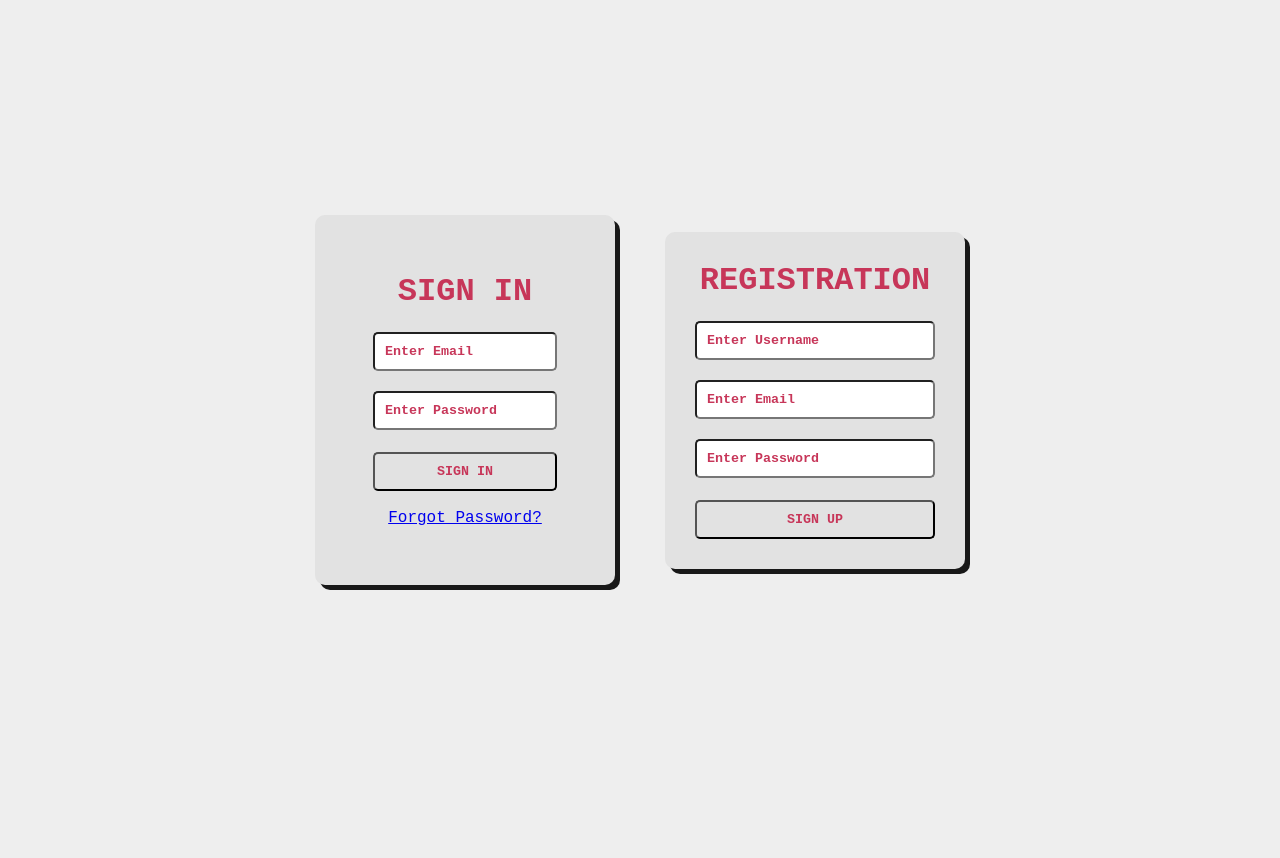
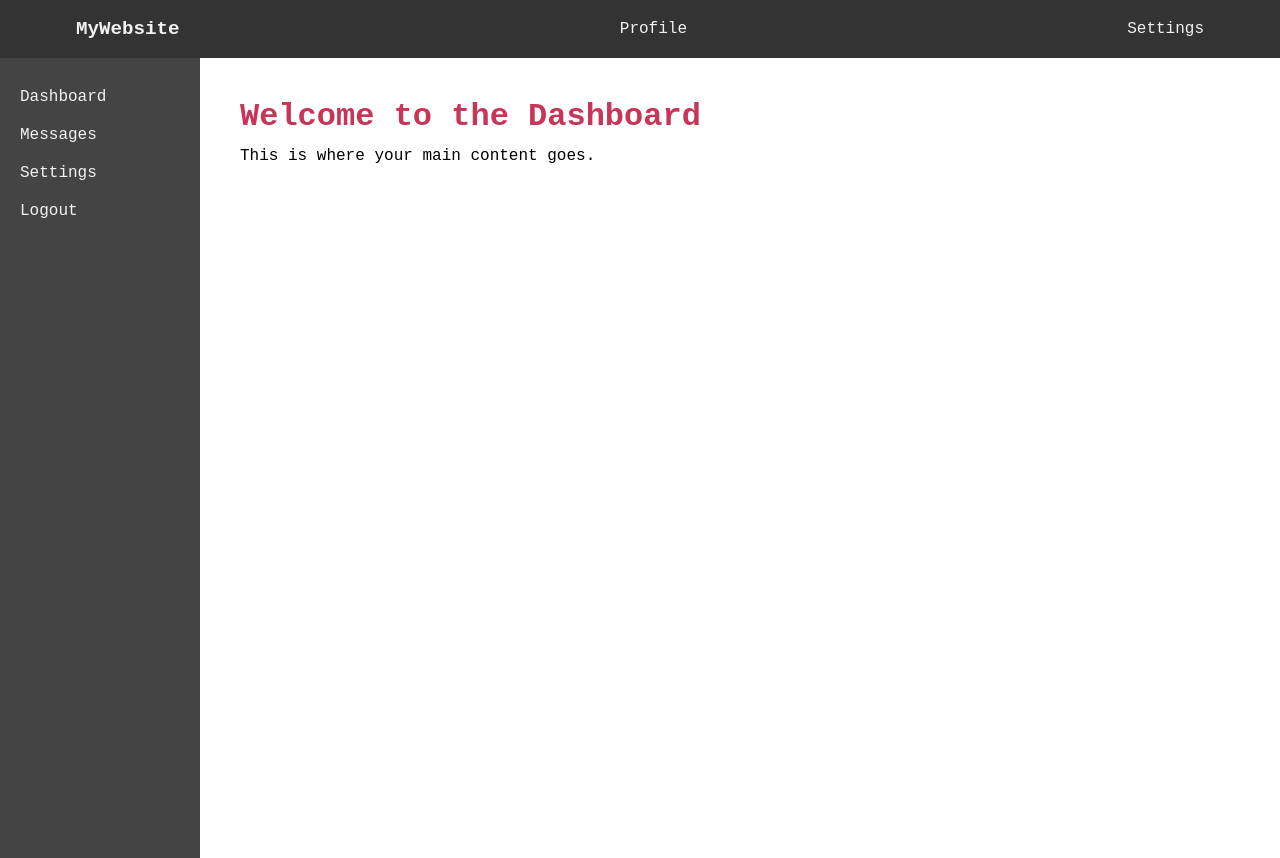
Before and after one commit to AdrianMiko/ACTIVITY1_1, a PHP site: page /ACTIVITY1/ in a window 1280 px wide. Before the commit the page ends 590 px from the top, so only its background shows below. Run offline with PHP 8.4, Linux system fonts and the light colour scheme.

Commit message:
pikawani tala pa

```diff
--- /dev/null
+++ b/header.php
@@ -0,0 +1,7 @@
+<div class="top-navbar">
+    <div class="top-navbar-content">
+        <a href="#home" class="logo">MyWebsite</a>
+        <a href="#profile">Profile</a>
+        <a href="#settings">Settings</a>
+    </div>
+</div>
--- a/index.php
+++ b/index.php
@@ -9,32 +9,14 @@
     <link rel="stylesheet" href="src/css/style.css">
     <title>Document</title>
 </head>
-<nav>
+<body>
 
-</nav>
-<body>
-    <div class="container">
-        <div class="sign-in">
-            <h1>SIGN IN</h1>
-            <form action="dashboard/admin/authentication/admin-class.php" method="POST">
-                <input type="hidden" name="csrf_token" value="<?php echo $_SESSION['csrf_token']; ?>">
-                <input type="email" name="email" placeholder="Enter Email" required> <br>
-                <input type="password" name="password" placeholder="Enter Password" required> <br>
-                <button type="submit" name="btn-signin">SIGN IN</button>
-            </form><br>
-            <a href="forgot-password.php">Forgot Password?</a><br>
-        </div>
-
-        <div class="register">
-            <h1>REGISTRATION</h1>
-            <form action="dashboard/admin/authentication/admin-class.php" method ="POST">
-                <input type="hidden" name="csrf_token" value="<?php echo $_SESSION['csrf_token']; ?>">
-                <input type="text" name="username" placeholder="Enter Username" required><br>
-                <input type="email" name="email" placeholder="Enter Email" required> <br>
-                <input type="password" name="password" placeholder="Enter Password" required> <br>
-                <button type="submit" name="btn-signup">SIGN UP</button>
-            </form>
-        </div>
+<?php include 'header.php'; ?>
+<div class="layout">
+    <?php include 'side_navbar.php'; ?>
+    <div class="main-content">
+        <?php include 'main.php'; ?>
     </div>
+</div>
 </body>
 </html>
--- /dev/null
+++ b/main.php
@@ -0,0 +1,4 @@
+<div class="main-content">
+    <h1>Welcome to the Dashboard</h1>
+    <p>This is where your main content goes.</p>
+</div>
--- /dev/null
+++ b/side_navbar.php
@@ -0,0 +1,6 @@
+<div class="side-navbar">
+    <a href="#dashboard">Dashboard</a>
+    <a href="#messages">Messages</a>
+    <a href="#settings">Settings</a>
+    <a href="#logout">Logout</a>
+</div>
--- a/src/css/style.css
+++ b/src/css/style.css
@@ -12,13 +12,74 @@
     --shadow-color: #181818;
 
 }
-body{
+/*body{
     background-color: var(--main-color);
     display: flex;
     flex-direction: column;
     justify-content: center;
     align-items: center;
     min-height: 100vh;
+}*/
+/* Layout styling */
+.layout {
+    display: flex;
+}
+
+/* Top Navbar styling */
+.top-navbar {
+    width: 100%;
+    background-color: #333;
+    padding: 10px 0;
+}
+
+.top-navbar-content {
+    display: flex;
+    justify-content: space-between;
+    align-items: center;
+    max-width: 1200px;
+    margin: 0 auto;
+    padding: 0 20px;
+}
+
+.top-navbar a {
+    color: #f2f2f2;
+    text-decoration: none;
+    padding: 8px 16px;
+}
+
+.top-navbar a:hover {
+    background-color: #575757;
+    color: white;
+}
+
+.logo {
+    font-weight: bold;
+    font-size: 1.2em;
+}
+
+/* Side Navbar styling */
+.side-navbar {
+    width: 200px;
+    background-color: #444;
+    padding-top: 20px;
+    min-height: 100vh;
+}
+
+.side-navbar a {
+    display: block;
+    color: #f2f2f2;
+    padding: 10px 20px;
+    text-decoration: none;
+}
+
+.side-navbar a:hover {
+    background-color: #575757;
+}
+
+/* Main content styling */
+.main-content {
+    flex: 1;
+    padding: 20px;
 }
 .container{
     display: flex;
```
Also changed, not shown: dashboard/admin/authentication/admin-class.php (+21 -21 lines), login.php (added, +29 -0 lines), signup.php (added, +26 -0 lines).
